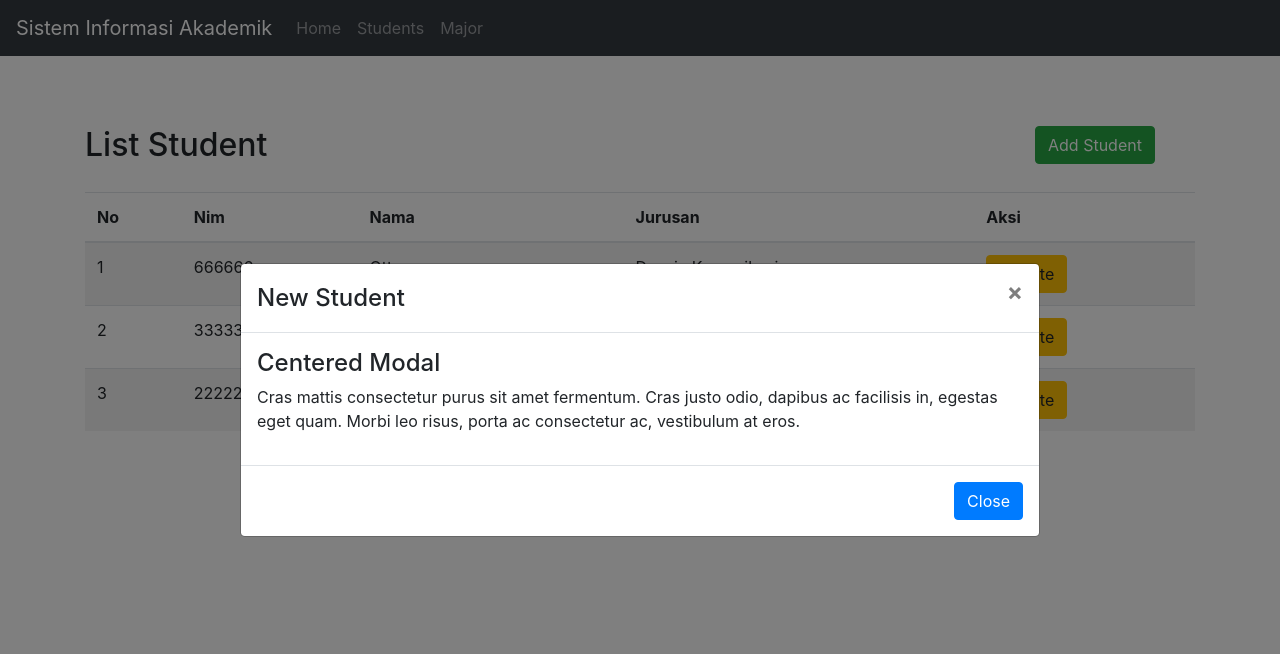
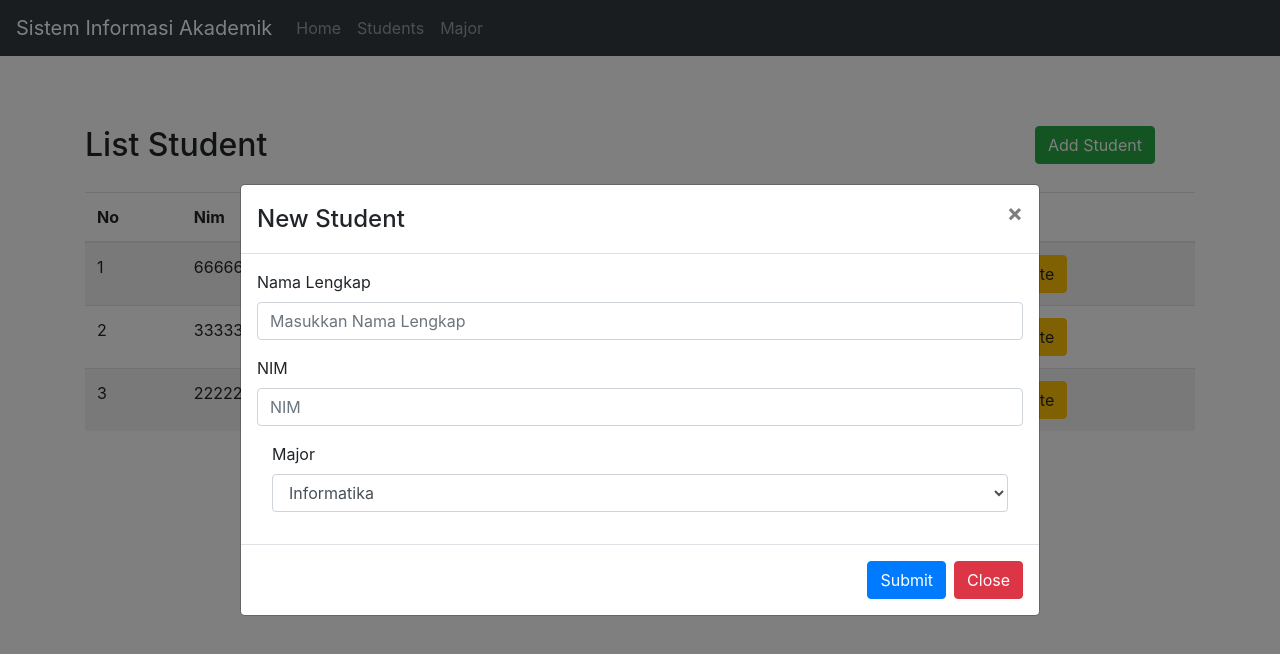
Before and after one commit to YeremiaJoy/Sistem-Informasi-Akademik-SIA, a React (Create React App) app in the folder front-end/: page /student in a window 1280 px wide. Both pictures are taken after a click on the button "Add Student". Shown: the top 654 px of the page. Built offline with nearby package versions, Linux system fonts and the light colour scheme.

Commit message:
update modal student

```diff
--- a/front-end/src/component/ModalStudent.jsx
+++ b/front-end/src/component/ModalStudent.jsx
@@ -1,5 +1,5 @@
 import React from 'react'
-import {Modal, Button} from "react-bootstrap"
+import { Modal, Button, Form, Col } from "react-bootstrap"
 
 const ModalStudent = (props) => {
     return (
@@ -14,17 +14,32 @@ const ModalStudent = (props) => {
                     New Student
             </Modal.Title>
             </Modal.Header>
-            <Modal.Body>
-                <h4>Centered Modal</h4>
-                <p>
-                    Cras mattis consectetur purus sit amet fermentum. Cras justo odio,
-                    dapibus ac facilisis in, egestas eget quam. Morbi leo risus, porta ac
-                    consectetur ac, vestibulum at eros.
-            </p>
-            </Modal.Body>
-            <Modal.Footer>
-                <Button onClick={props.onHide}>Close</Button>
-            </Modal.Footer>
+            <Form>
+                <Modal.Body>
+                    <Form.Group controlId="formBasicNama">
+                        <Form.Label>Nama Lengkap</Form.Label>
+                        <Form.Control type="name" placeholder="Masukkan Nama Lengkap" autoComplete="off" required />
+                    </Form.Group>
+                    <Form.Group controlId="formBasicNim">
+                        <Form.Label>NIM</Form.Label>
+                        <Form.Control type="name" placeholder="NIM" autoComplete="off" />
+                    </Form.Group>
+                    <Form.Group as={Col} controlId="formGridMajor">
+                        <Form.Label>Major</Form.Label>
+                        <Form.Control as="select" defaultValue="Choose...">
+                            <option>Informatika</option>
+                            <option>Manager</option>
+                            <option>DKV</option>
+                        </Form.Control>
+                    </Form.Group>
+                </Modal.Body>
+                <Modal.Footer>
+                        <Button variant="primary" type="submit">
+                            Submit
+                    </Button>
+                        <Button variant="danger" onClick={props.onHide}>Close</Button>
+                    </Modal.Footer>
+            </Form>
         </Modal>
     );
 }
```
